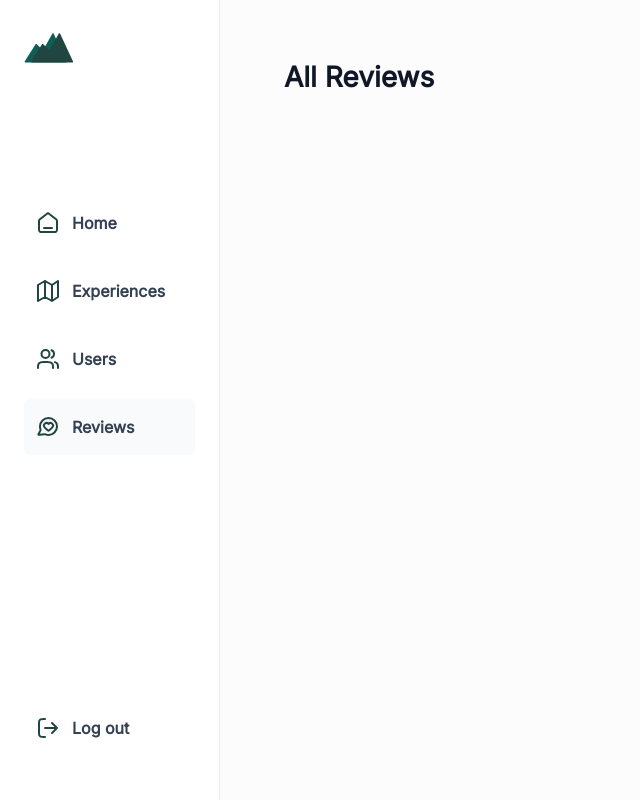
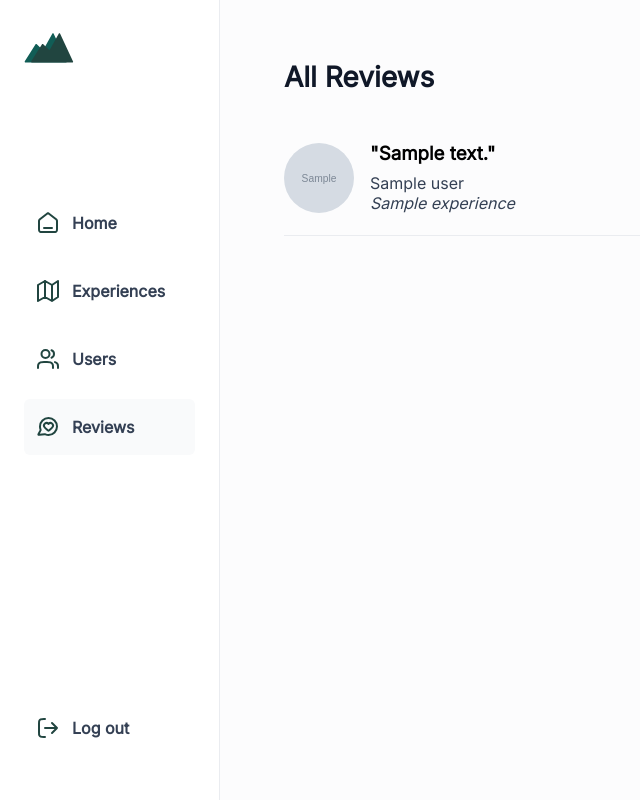
Before and after one commit to kelsiesmurphy/adventuregrid, a Flask app: page /reviews in a window 1280 px wide. Shown: the whole page, without its empty margins (0-640 px from the left). Run offline with Flask 2, Linux system fonts and the light colour scheme; grey boxes marked "Sample" are stand-in pictures; a database or web service that is not in the repository returns one stand-in record (values such as "Sample title"); some libraries are stand-ins or nearby versions.

Commit message:
Adding the reviews and connections

```diff
--- a/controllers/experience_controller.py
+++ b/controllers/experience_controller.py
@@ -41,7 +41,8 @@ def experience_create():
 @experiences_blueprint.route('/experiences/<int:id>')
 def experience_show(id):
     experience = experience_repository.select_by_id(id)
-    return render_template('experiences/show.html', experience = experience)
+    users = experience_repository.users(experience)
+    return render_template('experiences/show.html', experience=experience, users=users)
 
 
 # EDIT EXPERIENCE
--- a/controllers/user_controller.py
+++ b/controllers/user_controller.py
@@ -39,7 +39,8 @@ def user_create():
 @users_blueprint.route('/users/<int:id>')
 def user_show(id):
     user = user_repository.select_by_id(id)
-    return render_template('users/show.html', user=user)
+    experiences = user_repository.experiences(user)
+    return render_template('users/show.html', user=user, experiences=experiences)
 
 
 # EDIT USER
--- a/models/users_experiences.py
+++ b/models/users_experiences.py
@@ -1,6 +1,6 @@
 class Users_Experiences:
-    def __init__(self, user_id, experience_id, review, id=None):
-        self.user_id = user_id
-        self.experience_id = experience_id
+    def __init__(self, user, experience, review, id=None):
+        self.user = user
+        self.experience = experience
         self.review = review
         self.id = id
--- a/repositories/experience_repository.py
+++ b/repositories/experience_repository.py
@@ -1,5 +1,6 @@
 from db.run_sql import run_sql
 from models.experience import Experience
+from models.user import User
 
 
 # SAVE (Create in CRUD)
@@ -53,3 +54,14 @@ def delete_by_id(id):
 def delete_all():
     sql = "DELETE FROM experiences"
     run_sql(sql)
+
+# USERS RELATED TO EXPERIENCE
+def users(experience):
+    selected_users =[]
+    sql = "SELECT users.* FROM users INNER JOIN users_experiences ON users_experiences.user_id=users.id WHERE experience_id=%s"
+    values = [experience.id]
+    results = run_sql(sql, values)
+    for row in results:
+        new_user = User(row["name"], row["email"], row["username"], row["image"], row["id"])
+        selected_users.append(new_user)
+    return selected_users
--- a/repositories/user_repository.py
+++ b/repositories/user_repository.py
@@ -54,3 +54,15 @@ def delete_by_id(id):
 def delete_all():
     sql = "DELETE FROM users"
     run_sql(sql)
+
+
+# EXPERIENCES RELATED TO USER
+def experiences(user):
+    selected_experiences =[]
+    sql = "SELECT experiences.* FROM experiences INNER JOIN users_experiences ON users_experiences.experience_id=experiences.id WHERE user_id=%s"
+    values = [user.id]
+    results = run_sql(sql, values)
+    for row in results:
+        new_experience = Experience(row["title"], row["description"], row["location"], row["image"], row["price"], row["is_featured"], row["id"])
+        selected_experiences.append(new_experience)
+    return selected_experiences
--- a/repositories/users_experience_repository.py
+++ b/repositories/users_experience_repository.py
@@ -2,12 +2,14 @@ from db.run_sql import run_sql
 from models.users_experiences import Users_Experiences
 import repositories.user_repository as user_repository
 import repositories.experience_repository as experience_repository
+from models.user import User
+from models.experience import Experience
 
 
 # SAVE (Create in CRUD)
 def save(users_experiences):
     sql = "INSERT INTO users_experiences (user_id, experience_id, review) VALUES (%s, %s, %s) RETURNING *"
-    values = [users_experiences.user_id, users_experiences.experience_id, users_experiences.review]
+    values = [users_experiences.user.id, users_experiences.experience.id, users_experiences.review]
     result = run_sql(sql, values)[0]
     result_id = result['id']
     users_experiences.id = result_id
@@ -20,7 +22,9 @@ def select_all():
     sql = "SELECT * FROM users_experiences"
     results = run_sql(sql)
     for row in results:
-        new_users_experiences = Users_Experiences(row["user_id"], row["experience_id"], row["review"], row["id"])
+        user = user_repository.select_by_id(row['user_id'])
+        experience = experience_repository.select_by_id(row['experience_id'])
+        new_users_experiences = Users_Experiences(user, experience, row["review"], row["id"])
         selected_users_experiences.append(new_users_experiences)
     return selected_users_experiences
 
--- a/static/css/main.css
+++ b/static/css/main.css
@@ -183,3 +183,60 @@ section>a {
     display: flex;
     gap: 32px;
 }
+
+.experiences-list {
+    display: block;
+    background-color: #F2F4F7;
+    min-width: 260px;
+    border-radius: 8px;
+    transition: background-color 0.2s ease-out;
+    list-style: none;
+    padding: 12px;
+    font-weight: 500;
+    color: #344054;
+    text-decoration: none;
+}
+
+.experiences-list>li {
+    display: flex;
+    flex-direction: row;
+    gap: 8px;
+    align-items: center;
+}
+
+.experiences-list>li>img {
+    aspect-ratio: 1/1;
+    width: 80px;
+    border-radius: 4px;
+}
+
+.experiences-list:hover {
+    background-color: #EAECF0;
+}
+
+.reviews {
+    display: flex;
+    flex-direction: column;
+}
+
+.review-section {
+    padding: 16px 0;
+    display: flex;
+    gap: 16px;
+    align-items: center;
+}
+
+.review-section.div {
+    display: flex;
+    flex-direction: column;
+}
+
+.review-section>img {
+    aspect-ratio: 1/1;
+    width: 70px;
+    border-radius: 100%;
+}
+
+.review-section>div>h3 {
+    margin-bottom: 8px;
+}
--- a/templates/reviews.html
+++ b/templates/reviews.html
@@ -2,5 +2,20 @@
 {% set active_page = "reviews" %}
 
 {% block content %}
+<header class="section-header">
     <h2>All Reviews</h2>
+</header>
+    <section class="reviews">
+        {% for review in users_experiences %}
+                <div class="review-section">
+                    <img src="{{review.user.image}}" alt="">
+                    <div>
+                        <h3>"{{review.review}}"</h3>
+                        <p>{{review.user.name}}</p>
+                        <p><i>{{review.experience.title}}</i></p>
+                    </div>
+                </div>
+                <hr>
+        {% endfor %}
+    </section>
 {% endblock content %}
--- a/templates/users/index.html
+++ b/templates/users/index.html
@@ -13,7 +13,7 @@
                     <img src="{{user.image}}" alt="">
                     <h3>{{user.name}}</h3>
                     <hr>
-                    <p>2 Experiences</p>
+                    <p>[CHANGE] Experiences</p>
                 </div>
             </a>
         {% endfor %}
```
Also changed, not shown: console.py (+12 -0 lines), templates/experiences/show.html (+12 -0 lines), templates/users/show.html (+11 -1 lines), README.md.
